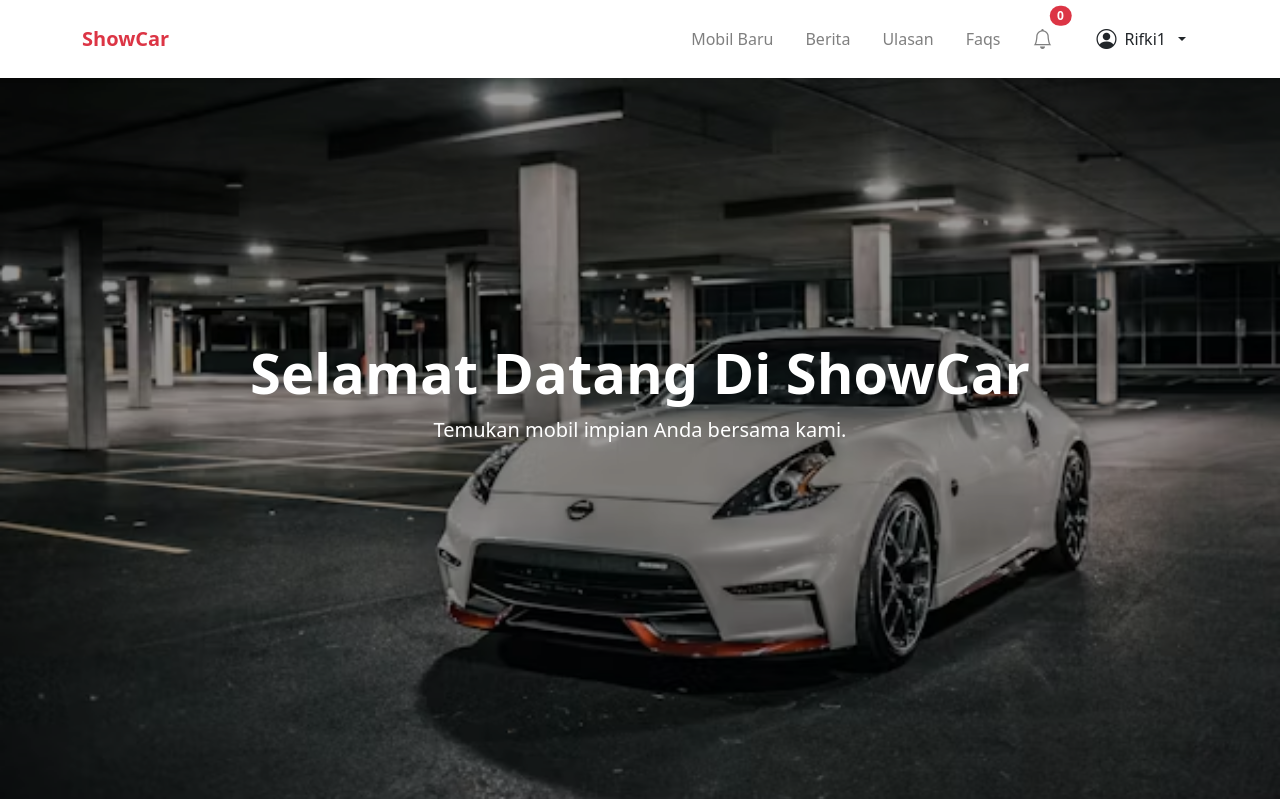
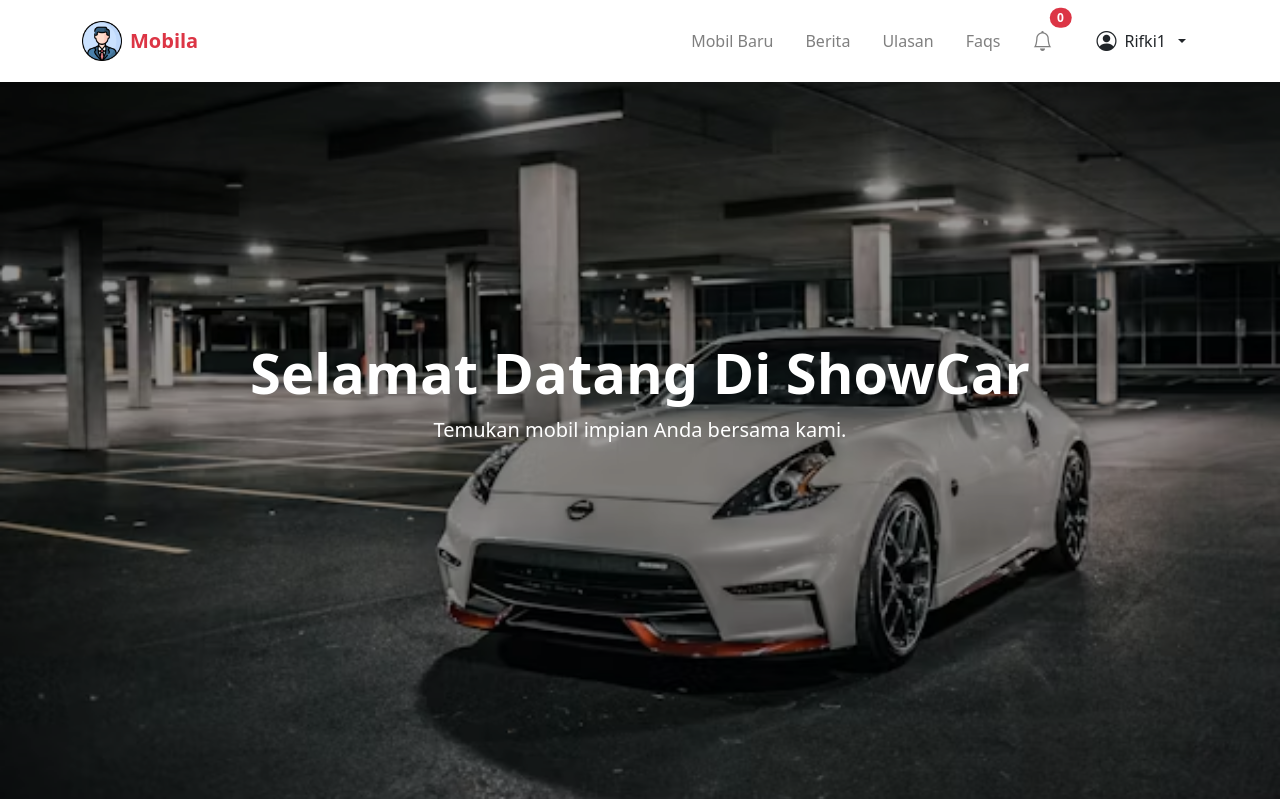
Before and after one commit to Rindo88/mobila-php-native, a PHP site: page /pengguna.php in a window 1280 px wide. Shown: the top 799 px of the page. Run offline with PHP 8.4, Linux system fonts and the light colour scheme; a user stored in the database is signed in; data comes from the database, SQL or seed files in the repository; a stand-in replaces the project's code that opens the database connection; some libraries are stand-ins or nearby versions.

Commit message:
'upnavabar'

```diff
--- a/pengguna.php
+++ b/pengguna.php
@@ -17,7 +17,7 @@ $brand_filter = isset($_GET['brand']) ? strtolower($_GET['brand']) : 'all';
   <head>
     <meta charset="UTF-8" />
     <meta name="viewport" content="width=device-width, initial-scale=1.0" />
-    <title>ShowCar</title>
+    <title>Mobila</title>
     <link
       rel="stylesheet"
       href="https://stackpath.bootstrapcdn.com/bootstrap/4.5.2/css/bootstrap.min.css"
@@ -211,6 +211,13 @@ $brand_filter = isset($_GET['brand']) ? strtolower($_GET['brand']) : 'all';
     color: #dc3545;
   }
 
+  .navbar-brand-logo {
+  height: 40px;        /* atur tinggi logo sesuai selera, misal 32–50px */
+  width: auto;         /* biar proporsional */
+  object-fit: contain; /* supaya tidak terdistorsi */
+}
+
+
   @keyframes fadeIn {
     from { opacity: 0; transform: translateY(10px); }
     to { opacity: 1; transform: translateY(0); }
@@ -222,12 +229,19 @@ $brand_filter = isset($_GET['brand']) ? strtolower($_GET['brand']) : 'all';
     <!-- NAVBAR -->
 <nav class="navbar navbar-expand-lg navbar-light bg-white shadow-sm py-3 fixed-top">
   <div class="container">
-    <a class="navbar-brand font-weight-bold text-danger" href="#">ShowCar</a>
 
+    <!-- Logo + Nama Brand -->
+    <a class="navbar-brand d-flex align-items-center" href="#">
+      <img src="./assets/img/logo.png" alt="Logo" class="navbar-brand-logo me-2">
+      <span class="fw-bold text-danger">Mobila</span>
+    </a>
+
+    <!-- Toggler -->
     <button class="navbar-toggler" type="button" data-bs-toggle="collapse" data-bs-target="#navbarNav">
       <span class="navbar-toggler-icon"></span>
     </button>
 
+    <!-- Menu -->
     <div class="collapse navbar-collapse justify-content-end" id="navbarNav">
       <ul class="navbar-nav align-items-lg-center">
         <li class="nav-item mx-2">
@@ -242,21 +256,20 @@ $brand_filter = isset($_GET['brand']) ? strtolower($_GET['brand']) : 'all';
         <li class="nav-item mx-2">
           <a class="nav-link" href="#faqs">Faqs</a>
         </li>
+
         <?php
-
           $email_user = $_SESSION['email'];
           $query = "SELECT COUNT(*) AS jumlah
                     FROM booking_test_drive
                     WHERE email = '$email_user'
                       AND status IN ('Disetujui', 'Ditolak')
                       AND dibaca_user = 0";
-
           $result = mysqli_query($conn, $query);
           $data = mysqli_fetch_assoc($result);
           $jumlah_notif = $data['jumlah'];
         ?>
 
-          <!-- Navbar Notifikasi -->
+        <!-- Notifikasi -->
         <li class="nav-item dropdown mx-2">
           <a class="nav-link position-relative" href="riwayat-booking.php">
             <i class="bi bi-bell fs-5"></i>
@@ -266,10 +279,12 @@ $brand_filter = isset($_GET['brand']) ? strtolower($_GET['brand']) : 'all';
             </span>
           </a>
         </li>
+      </ul>
 
       <!-- User Dropdown -->
       <div class="dropdown ms-3">
-  <a class="btn bg-white text-dark border-0 dropdown-toggle d-flex align-items-center gap-2" href="#" role="button" data-bs-toggle="dropdown">
+        <a class="btn bg-white text-dark border-0 dropdown-toggle d-flex align-items-center gap-2"
+           href="#" role="button" data-bs-toggle="dropdown">
           <i class="bi bi-person-circle fs-5"></i>
           <?= $_SESSION['username'] ?? 'Akun' ?>
         </a>
@@ -278,6 +293,9 @@ $brand_filter = isset($_GET['brand']) ? strtolower($_GET['brand']) : 'all';
           <li><a class="dropdown-item" href="#" id="btn-logout">Logout</a></li>
         </ul>
       </div>
+    </div>
+  </div>
+</nav>
 
 <!-- SweetAlert2 -->
 <script src="https://cdn.jsdelivr.net/npm/sweetalert2@11"></script>
@@ -298,29 +316,8 @@ $brand_filter = isset($_GET['brand']) ? strtolower($_GET['brand']) : 'all';
     }
   });
 });
-
-
-        document.getElementById("btn-logout").addEventListener("click", function(e) {
-          e.preventDefault();
-          Swal.fire({
-            title: "Yakin ingin logout?",
-            text: "Sesi Anda akan diakhiri.",
-            icon: "warning",
-            showCancelButton: true,
-            confirmButtonColor: "#3085d6",
-            cancelButtonColor: "#d33",
-            confirmButtonText: "Ya, logout"
-          }).then((result) => {
-            if (result.isConfirmed) {
-              window.location.href = "logout.php";
-            }
-          });
-        });
 </script>
 
-    </div>
-  </div>
-</nav>
     <!-- akhiran navbar -->
 
     <!-- Hero Section sebagai background gambar dengan teks minimal -->
@@ -632,7 +629,7 @@ $brand_filter = isset($_GET['brand']) ? strtolower($_GET['brand']) : 'all';
 
      <!-- berita -->
 <?php
-require 'koneksi.php';
+require './config/db.php';
 $result = mysqli_query($conn, "SELECT * FROM berita WHERE status = 'publikasi'");
 ?>
 
@@ -745,7 +742,7 @@ $result = mysqli_query($conn, "SELECT * FROM berita WHERE status = 'publikasi'")
         <div class="container footer-flex">
           <!-- Left: Logo, Description, Social -->
           <div class="footer-left">
-            <h2 class="footer-logo">ShowCar</h2>
+            <h2 class="footer-logo">Mobila</h2>
             <p class="footer-description">Hubungi Juga kami di sosial Media</p>
             <div class="footer-right">
               <a href="#"><i class="fab fa-facebook-f"></i></a>
```
Lines whose indentation alone changed are shown as unchanged.
